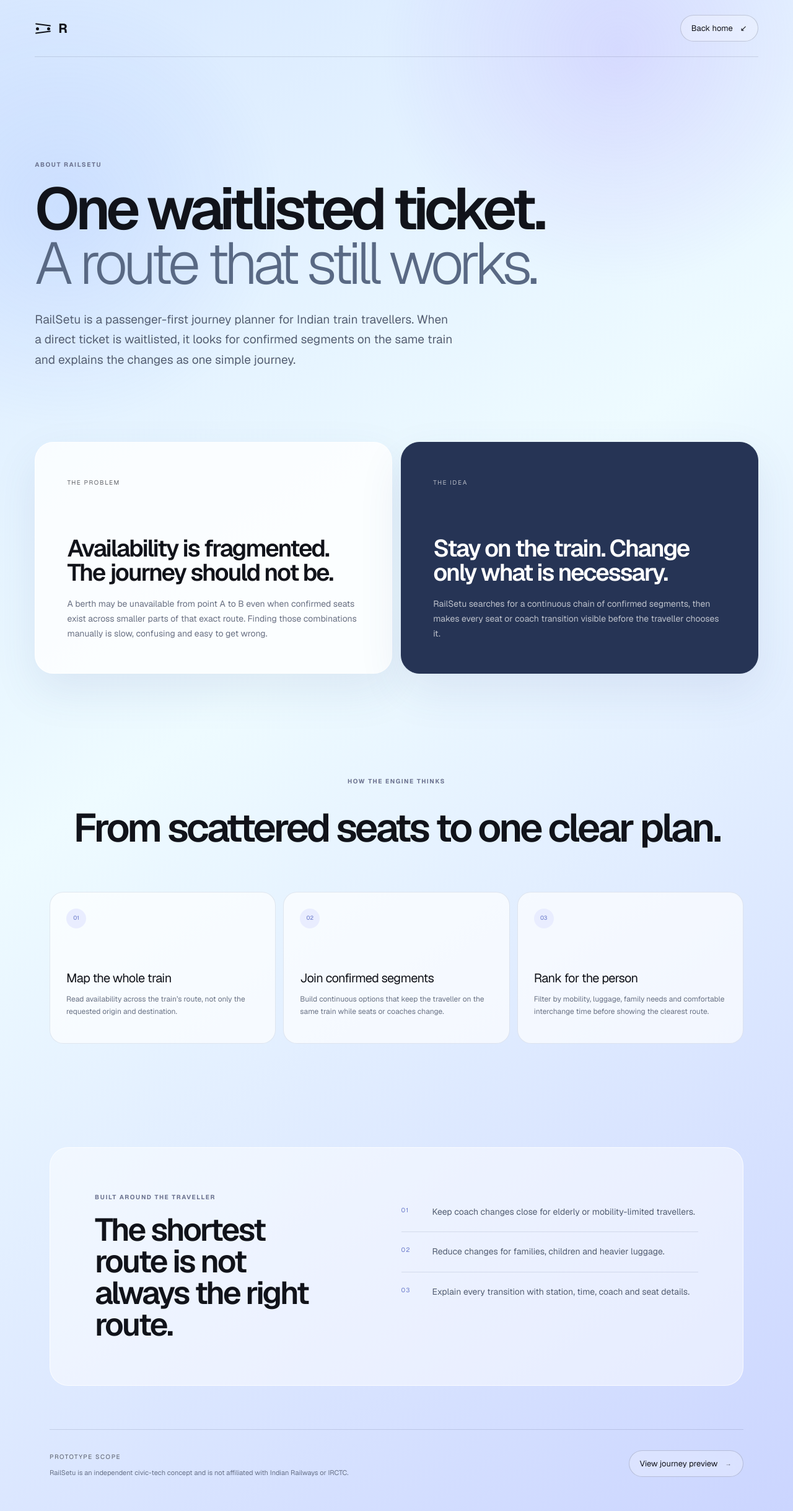
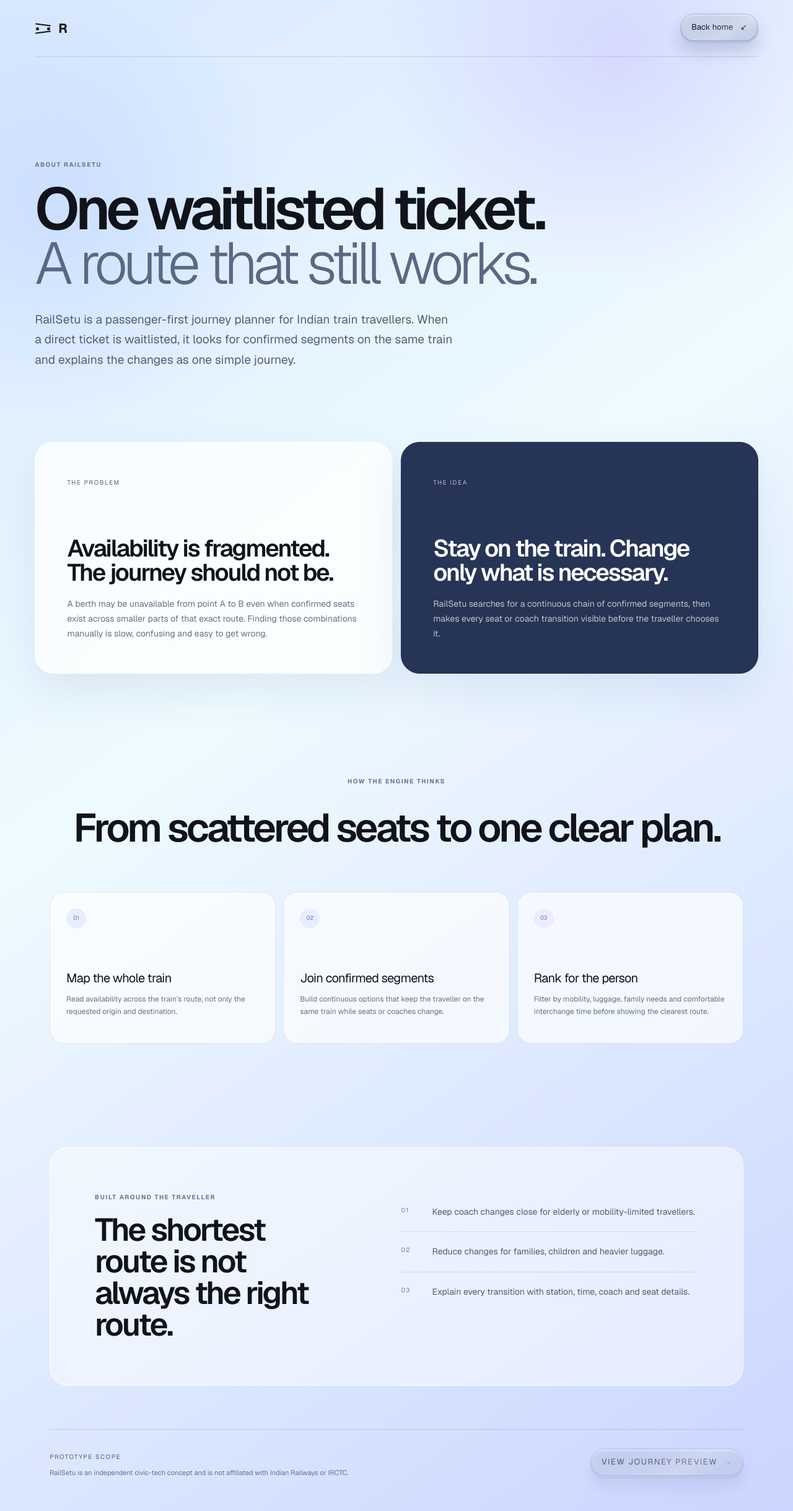
Before and after one commit to anki0476/railsetu, a Next.js app: page /about in a window 1280 px wide. Shown: the whole page at 62% size. Built offline with nearby package versions, Linux system fonts and the light colour scheme.

Commit message:
Add tactile effects to about links

```diff
--- a/app/about/page.tsx
+++ b/app/about/page.tsx
@@ -1,5 +1,6 @@
 import type { Metadata } from 'next';
 import BrandTextType from '../components/brand-text-type';
+import TactileGlareLink from '../components/tactile-glare-link';
 
 export const metadata: Metadata = {
   title: 'About RailSetu — A precise way through the waitlist',
@@ -20,7 +21,16 @@ export default function AboutPage() {
           <span className="brand-mark" aria-hidden="true"><i /><i /></span>
           <BrandTextType />
         </a>
-        <a className="nav-cta" href="/">Back home <span>↙</span></a>
+        <TactileGlareLink
+          className="nav-cta"
+          wrapperClassName="nav-about-wrap"
+          href="/"
+          baseColor="#aebfdf"
+          depth={4}
+          glareOpacity={0.2}
+        >
+          Back home <span>↙</span>
+        </TactileGlareLink>
       </nav>
 
       <section className="about-hero">
@@ -77,7 +87,16 @@ export default function AboutPage() {
           <span>Prototype scope</span>
           <p>RailSetu is an independent civic-tech concept and is not affiliated with Indian Railways or IRCTC.</p>
         </div>
-        <a className="nav-cta" href="/#preview">View journey preview <span>→</span></a>
+        <TactileGlareLink
+          className="nav-cta"
+          wrapperClassName="about-preview-wrap"
+          href="/#preview"
+          baseColor="#9daed8"
+          depth={5}
+          glareOpacity={0.24}
+        >
+          View journey preview <span>→</span>
+        </TactileGlareLink>
       </footer>
     </main>
   );
```
